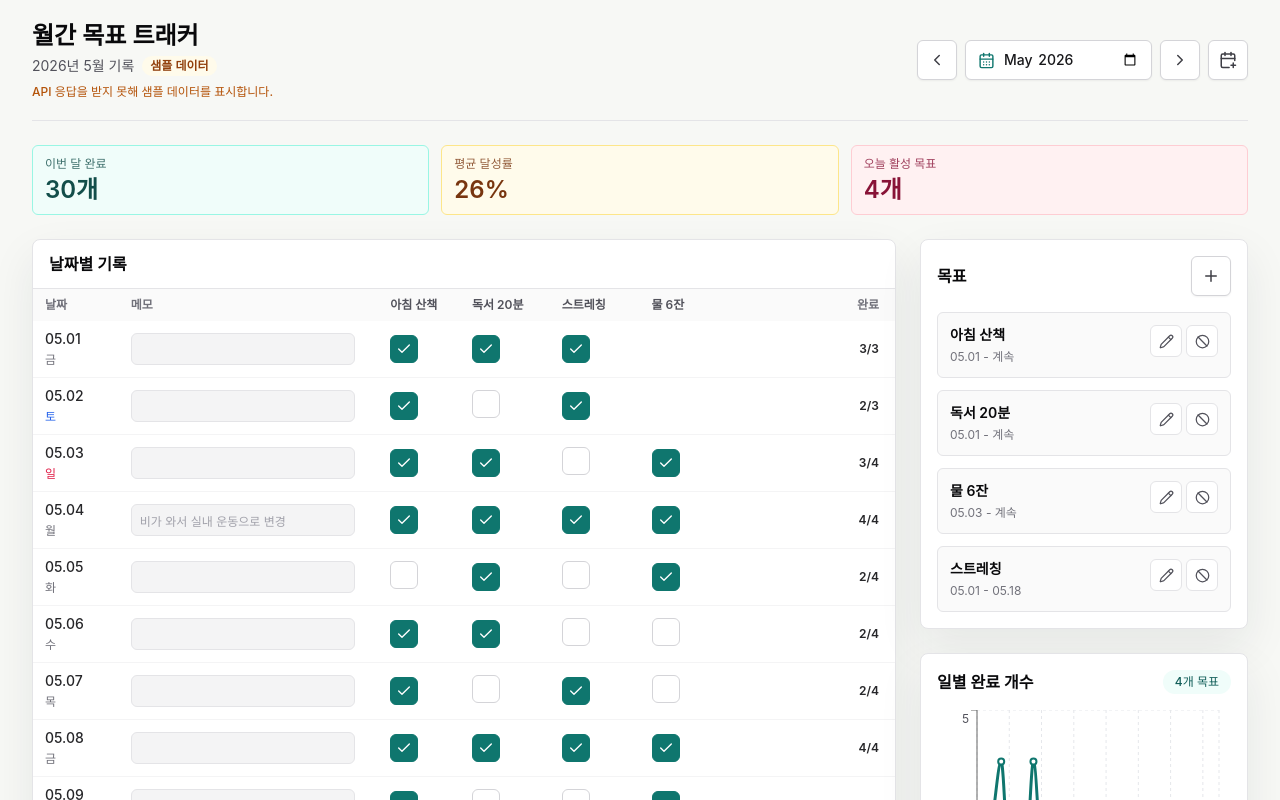
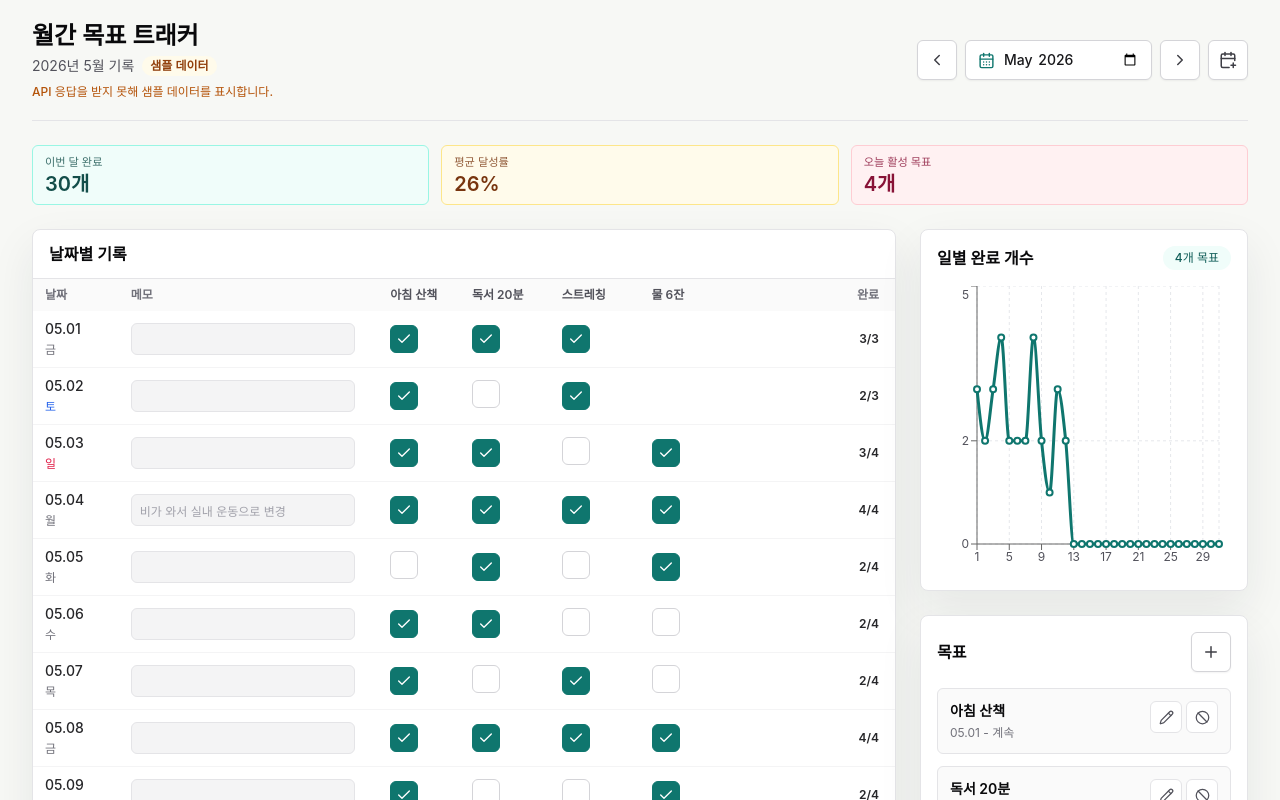
Before and after one commit to Daeseong-Yu/MonthlyGoalTracker, a React (Vite) app in the folder frontend/: page / in a window 1280 px wide. Shown: the top 800 px of the page. Built offline with nearby package versions, Linux system fonts and the light colour scheme; no server answers.

Commit message:
Improve frontend goal dashboard layout

```diff
--- a/frontend/src/App.tsx
+++ b/frontend/src/App.tsx
@@ -139,6 +139,11 @@ export default function App() {
           />
 
           <aside className="space-y-6">
+            <ChartPanel
+              chartData={monthController.chartData}
+              goalCount={monthController.goals.length}
+              month={monthController.month}
+            />
             <GoalPanel
               canSaveChanges={monthController.canSaveChanges}
               deactivatingGoalIDs={monthController.deactivatingGoalIDs}
@@ -167,11 +172,6 @@ export default function App() {
               }
               onToggleGoalForm={monthController.toggleGoalForm}
             />
-            <ChartPanel
-              chartData={monthController.chartData}
-              goalCount={monthController.goals.length}
-              month={monthController.month}
-            />
           </aside>
         </section>
       </div>
--- a/frontend/src/MetricSummary.tsx
+++ b/frontend/src/MetricSummary.tsx
@@ -42,9 +42,9 @@ function Metric({
   }[tone];
 
   return (
-    <div className={`rounded-md border px-3 py-2.5 ${toneClass}`}>
-      <p className="text-xs font-medium opacity-80">{label}</p>
-      <p className="mt-1 text-2xl font-semibold leading-7 tracking-normal">
+    <div className={`rounded-md border px-3 py-2 ${toneClass}`}>
+      <p className="text-[0.7rem] font-medium leading-4 opacity-80">{label}</p>
+      <p className="mt-0.5 text-xl font-semibold leading-6 tracking-normal">
         {value}
       </p>
     </div>
```
Also changed, not shown: 2 other files (tests, documents, lock files or other folders).
